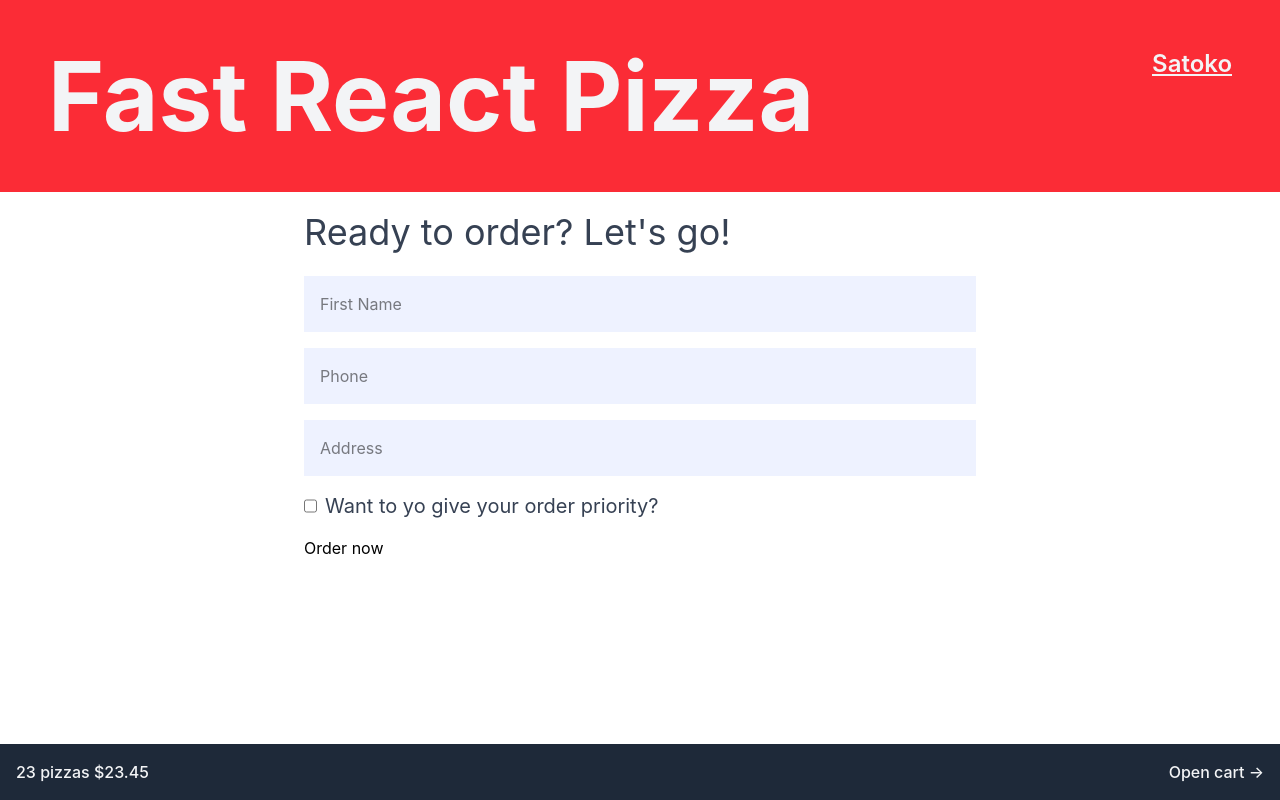
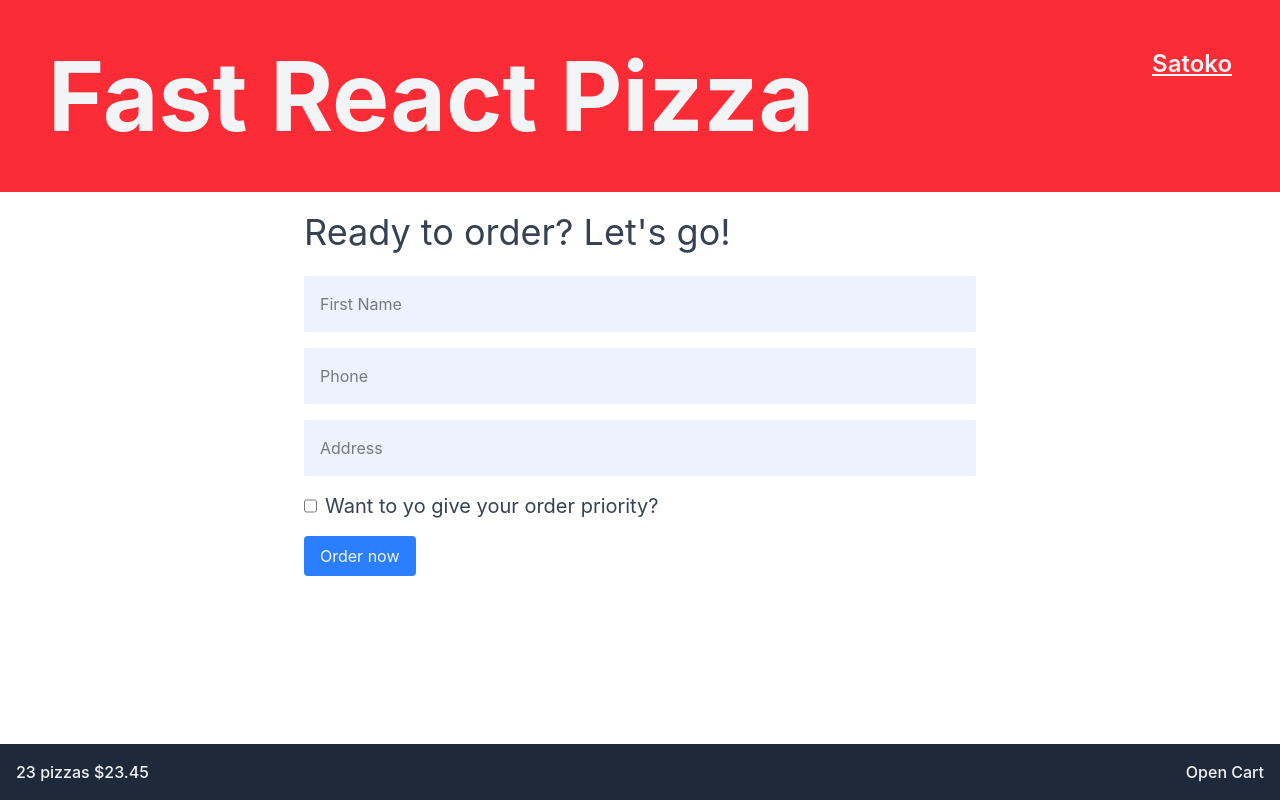
Before and after one commit to PauloHenrique-Hope/fast-react-pizza, a React app: page /order/new in a window 1280 px wide. Built offline with nearby package versions, Linux system fonts and the light colour scheme; the HTML template or start-up script is replaced by a standard one.

Commit message:
Add Button Styles

```diff
--- a/src/features/cart/Cart.jsx
+++ b/src/features/cart/Cart.jsx
@@ -1,23 +1,23 @@
-import { Link } from 'react-router-dom';
+import { Link } from "react-router-dom";
 
 const fakeCart = [
   {
     pizzaId: 12,
-    name: 'Mediterranean',
+    name: "Mediterranean",
     quantity: 2,
     unitPrice: 16,
     totalPrice: 32,
   },
   {
     pizzaId: 6,
-    name: 'Vegetale',
+    name: "Vegetale",
     quantity: 1,
     unitPrice: 13,
     totalPrice: 13,
   },
   {
     pizzaId: 11,
-    name: 'Spinach and Mushroom',
+    name: "Spinach and Mushroom",
     quantity: 1,
     unitPrice: 15,
     totalPrice: 15,
@@ -29,7 +29,12 @@ function Cart() {
 
   return (
     <div>
-      <Link to="/menu">&larr; Back to menu</Link>
+      <Link
+        className="font-semibold text-blue-500 hover:text-blue-600 hover:text-xl duration-300 ease-in"
+        to="/menu"
+      >
+        &larr; Back to menu
+      </Link>
 
       <h2>Your cart, %NAME%</h2>
 
--- a/src/features/cart/CartOverview.jsx
+++ b/src/features/cart/CartOverview.jsx
@@ -1,3 +1,5 @@
+import { Link } from "react-router-dom";
+
 function CartOverview() {
   return (
     <footer className="flex justify-between bottom-0 fixed w-full bg-gray-800 text-gray-100 font-medium p-4 ">
@@ -5,7 +7,7 @@ function CartOverview() {
         <span>23 pizzas</span>
         <span> $23.45</span>
       </p>
-      <a href="#">Open cart &rarr;</a>
+      <Link to="/cart">Open Cart</Link>
     </footer>
   );
 }
--- a/src/features/order/CreateOrder.jsx
+++ b/src/features/order/CreateOrder.jsx
@@ -32,6 +32,7 @@ const fakeCart = [
 
 function CreateOrder() {
   // const [withPriority, setWithPriority] = useState(false);
+  const [isSubmitting, setisSubmitting] = useState(false);
   const cart = fakeCart;
 
   return (
@@ -72,20 +73,19 @@ function CreateOrder() {
         </div>
 
         <div className="flex gap-2">
-          <input
-            type="checkbox"
-            name="priority"
-            id="priority"
-            // value={withPriority}
-            // onChange={(e) => setWithPriority(e.target.checked)}
-          />
+          <input className="" type="checkbox" name="priority" id="priority" />
           <label className="text-gray-700 sm:text-xl" htmlFor="priority">
             Want to yo give your order priority?
           </label>
         </div>
 
         <div>
-          <button>Order now</button>
+          <button
+            disabled={isSubmitting}
+            className="cursor-pointer bg-blue-500 text-blue-50 px-4 py-2 rounded-sm transition duration-300hover:bg-blue-600 disabled:cursor-not-allowed"
+          >
+            {isSubmitting ? "Placing order..." : "Order now"}
+          </button>
         </div>
       </form>
     </section>
```
